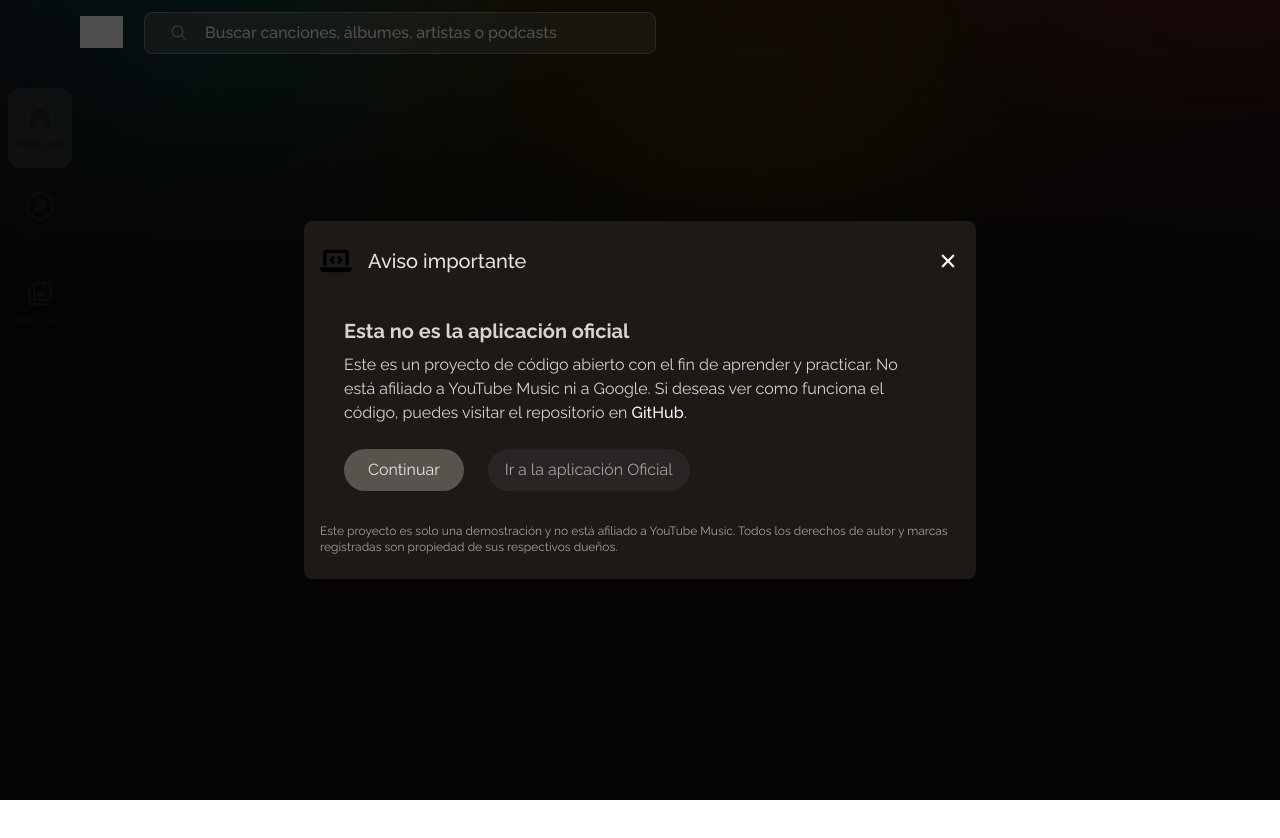
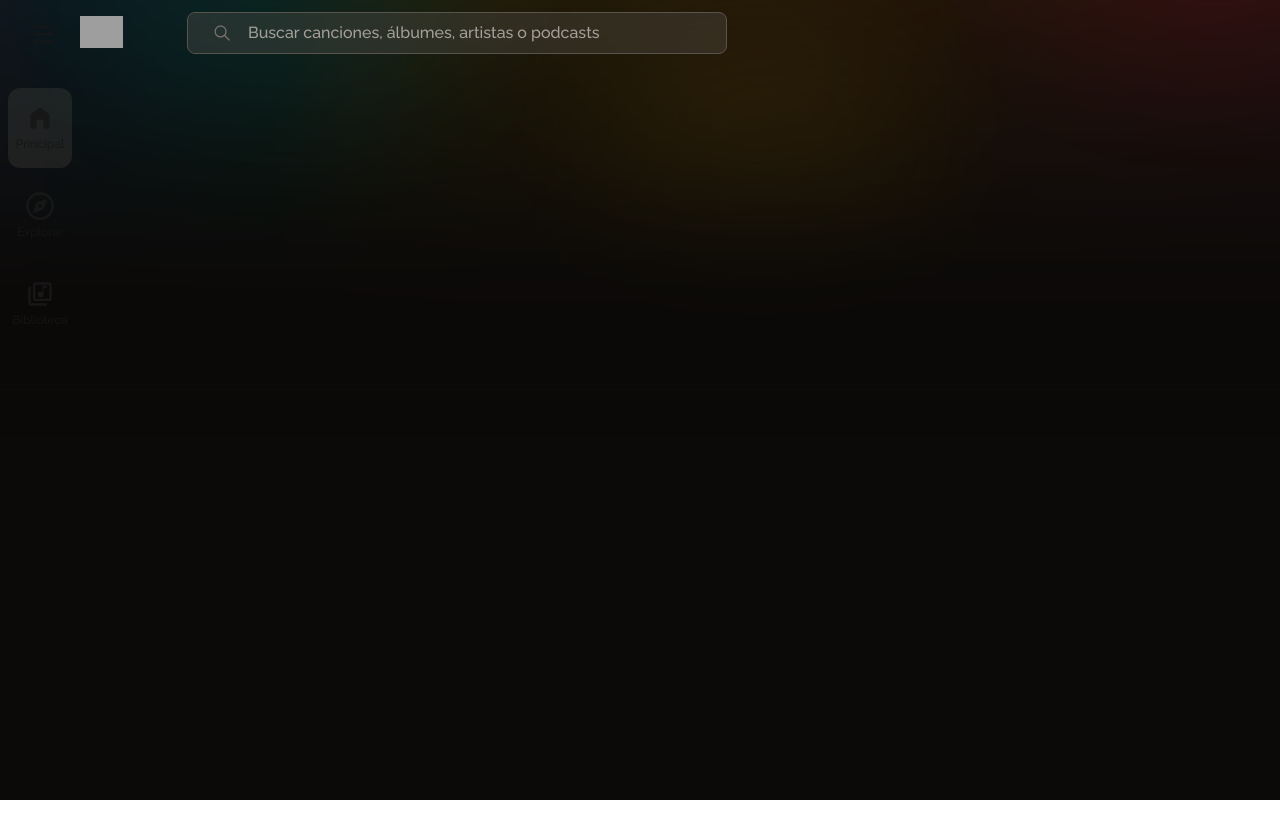
Before and after one commit to JDCodeWork/yt-music-clone, a Next.js app: page / in a window 1280 px wide. Shown: the top 838 px of the page. Built offline with nearby package versions, Linux system fonts and the light colour scheme; grey boxes are pictures that could not be loaded.

Commit message:
feat: :sparkles: refactor layout and navbar components; add NavBackground and NavHeader, enhance sidebar styling, and improve scroll behavior

```diff
--- a/src/app/layout.tsx
+++ b/src/app/layout.tsx
@@ -20,7 +20,7 @@
       <body
         className={`${bodyFont.className} antialiased overflow-x-hidden w-screen h-screen`}
       >
-        <DemoAlert />
+        {/* <DemoAlert /> */}
         <Sidebar />
         <Navbar />
         {children}
--- /dev/null
+++ b/src/components/ui/navbar/NavBackground.tsx
@@ -0,0 +1,23 @@
+'use client'
+
+import { useEffect, useState } from "react"
+import clsx from "clsx"
+
+export const NavBackground = () => {
+  const [isScrolled, setIsScrolled] = useState(false)
+
+  useEffect(() => {
+    const handleScroll = () => setIsScrolled(window.scrollY > 0)
+
+    document.addEventListener('scroll', handleScroll)
+
+    return () => {
+      document.removeEventListener('scroll', handleScroll)
+    }
+  }, []);
+  return (
+    <div
+      className={clsx("absolute inset-0 border-b-2 transition-colors", isScrolled ? "bg-stone-950 border-stone-800" : "bg-transparent border-transparent")}
+    />
+  )
+}
--- /dev/null
+++ b/src/components/ui/navbar/NavHeader.tsx
@@ -0,0 +1,22 @@
+'use client'
+
+import { AiOutlineMenu } from "react-icons/ai"
+import Link from "next/link"
+import { toggleSideMenu } from "@/stores"
+
+export const NavHeader = () => {
+  return (
+    <header className="flex gap-1 z-10 ">
+      <button
+        type="button"
+        className="mx-2 px-3 py-1 rounded-full cursor-pointer hover:bg-slate-600/25 transition-colors"
+        onClick={toggleSideMenu}
+      >
+        <AiOutlineMenu className="size-6" />
+      </button>
+      <Link href="/" className="my-2">
+        <img src="https://music.youtube.com/img/on_platform_logo_dark.svg" alt="YouTube Music Logo" className="h-8" />
+      </Link>
+    </header>
+  )
+}
--- a/src/components/ui/navbar/Navbar.tsx
+++ b/src/components/ui/navbar/Navbar.tsx
@@ -1,9 +1,18 @@
+import { NavBackground } from "./NavBackground"
+import { NavHeader } from "./NavHeader"
 import { SearchBar } from "./SearchBar"
 
 export const Navbar = () => {
   return (
-    <div className="fixed w-5xl top-0 lg:right-8 xl:right-28 flex z-10 py-3">
-      <SearchBar />
+    <div
+      className="fixed w-screen h-17 z-10 py-2 px-3 flex gap-8"
+    >
+      <NavBackground />
+      <NavHeader />
+      {/* Nav Body */}
+      <div className="ml-8 flex-1 py-1">
+        <SearchBar />
+      </div>
     </div>
   )
 }
--- a/src/components/ui/sidebar/Sidebar.tsx
+++ b/src/components/ui/sidebar/Sidebar.tsx
@@ -21,17 +21,6 @@
       )}
     >
       <SideBackground />
-      <header className="flex gap-2 absolute">
-        <button
-          className="mx-2 px-3 py-1 rounded-full cursor-pointer hover:bg-slate-600/25 transition-colors"
-          onClick={toggleSideMenu}
-        >
-          <AiOutlineMenu className="size-6" />
-        </button>
-        <Link href="/" className="my-2">
-          <img src="https://music.youtube.com/img/on_platform_logo_dark.svg" alt="YouTube Music Logo" className="h-8" />
-        </Link>
-      </header>
       <SideLinks />
       {
         isOpenMenu && (
--- a/src/components/ui/sidebar/side-decorations/SideBackground.tsx
+++ b/src/components/ui/sidebar/side-decorations/SideBackground.tsx
@@ -20,7 +20,7 @@
   return (
     <div
       className={clsx(
-        "absolute top-0 left-0 border-r-2 -z-10 transition-colors duration-300 h-full w-[82px]",
+        "absolute top-0 left-0 border-r-2 -z-20 transition-colors duration-300 h-full w-[82px]",
         isOpenMenu || isScrolled
           ? "bg-stone-950 border-stone-900"
           : "bg-transparent border-transparent",
--- a/src/components/ui/sidebar/side-links/SideLinks.tsx
+++ b/src/components/ui/sidebar/side-links/SideLinks.tsx
@@ -1,6 +1,6 @@
 import { FaRegCompass } from "react-icons/fa6"
 import { MdHomeFilled, MdOutlineLibraryMusic } from "react-icons/md"
-import { SideLinkItem, Props as SideItemProps } from "./SideLinkItem"
+import { SideLinkItem, type Props as SideItemProps } from "./SideLinkItem"
 
 const SECTIONS: SideItemProps[] = [
   { icon: MdHomeFilled, title: "Principal", to: "/" },
```
